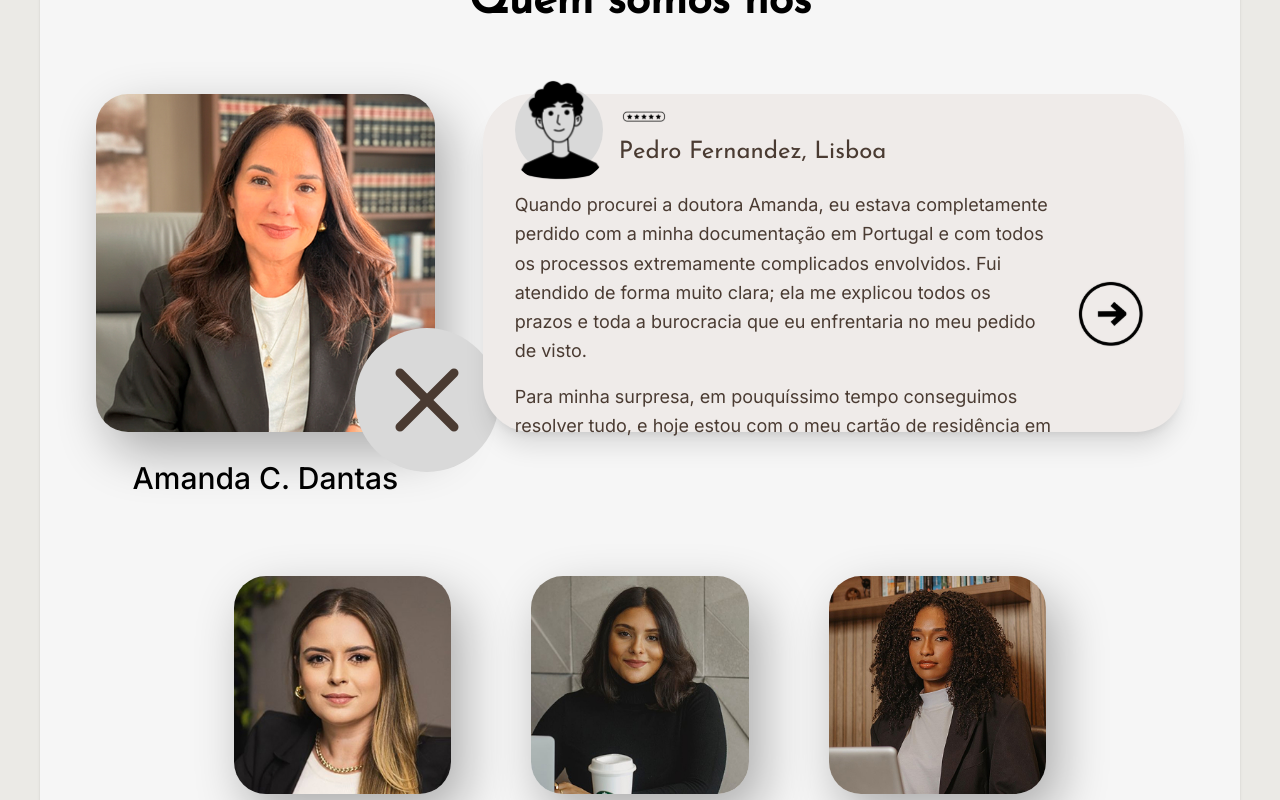
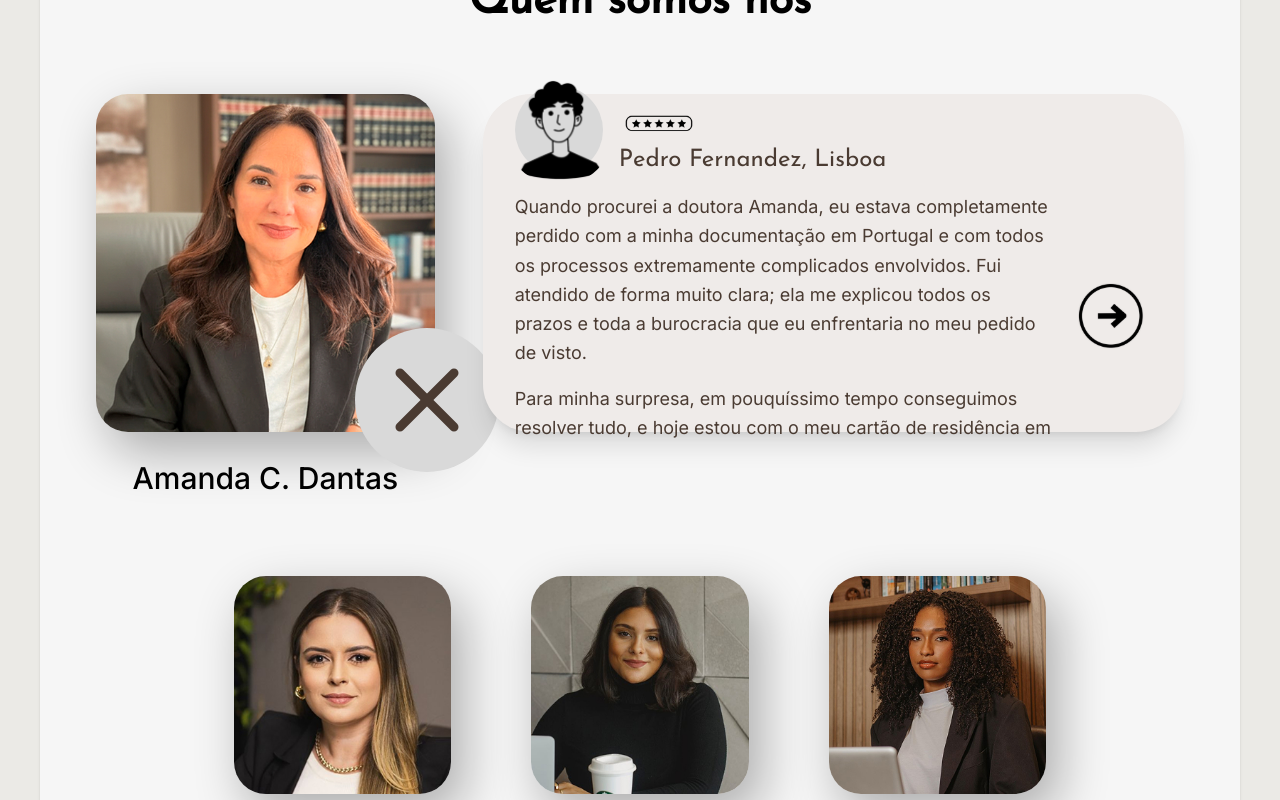
Before and after one commit to mateusabreucn/nacionalidade-portuguesa, a Next.js app: page / in a window 1280 px wide. Both pictures are taken after a click on the element 426 px from the left and 1214 px from the top of the page. Shown: the part 814-1614 px from the top of the page. Built offline with nearby package versions, Linux system fonts and the light colour scheme.

Commit message:
fix: ajuste de imagem

```diff
--- a/app/components/Feedback/FeedbackItem.tsx
+++ b/app/components/Feedback/FeedbackItem.tsx
@@ -30,13 +30,13 @@ export default function FeedbackItem({
           </div>
         </div>
 
-        <div className="w-full flex flex-col gap-1 ">
-          <div className="relative w-48 h-10 md:w-full md:h-">
+        <div className="w-full flex flex-col gap-1">
+          <div className="relative self-start w-48 h-10 md:w-20 md:h-14">
             <Image
-              src="/Icons/Feedback/Stars.svg"
+              src="/Icons/Feedback/Stars.png"
               alt="5 estrelas"
-              width={50}
-              height={50}
+              width={120}
+              height={80}
             />
           </div>
 
```
Also changed, not shown: public/Icons/Feedback/Stars.png (added), public/Icons/Feedback/Stars.svg (deleted).
